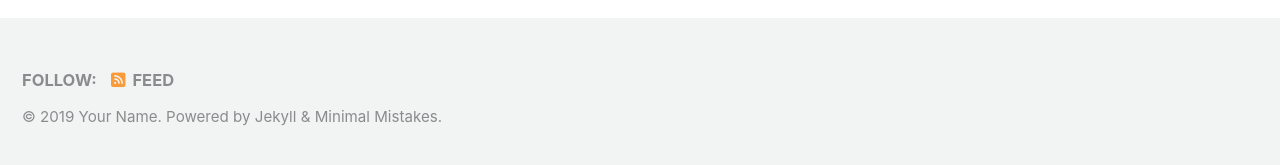
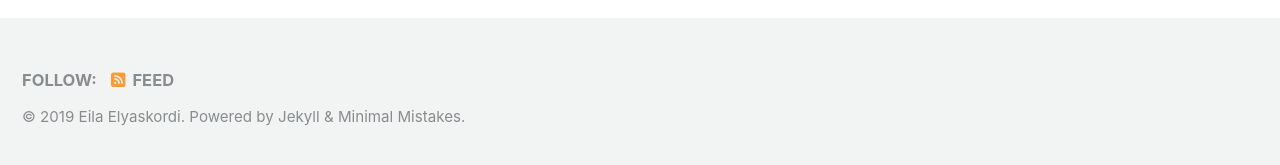
Before and after one commit to eila-elyas/eila-elyas.github.io, a Jekyll site: the page built from index.html, in a window 1280 px wide and 900 px high, scrolled down 222 px. Shown: the part 727-892 px from the top of the window. Built offline with Jekyll 4.4.1, drawn with Linux system fonts in a browser that asks for light colours; cached includes are drawn as plain includes; nearby versions of some CDN libraries; the list of posts is cut into pages by our own code; some of the changed text lies outside the part shown.

Commit message:
updated _config.yml

```diff
--- a/_config.yml
+++ b/_config.yml
@@ -16,11 +16,11 @@ minimal_mistakes_skin    : "default" # "air", "aqua", "contrast", "dark", "dirt"
 
 # Site Settings
 locale                   : "en-US"
-title                    : "Site Title"
+title                    : "Eila Elyaskordi"
 title_separator          : "-"
 subtitle                 : # site tagline that appears below site title in masthead
-name                     : "Your Name"
-description              : "An amazing website."
+name                     : "Eila Elyaskordi"
+description              : "Random projects."
 url                      : # the base hostname & protocol for your site e.g. "https://mmistakes.github.io"
 baseurl                  : # the subpath of your site, e.g. "/blog"
 repository               : # GitHub username/repo-name e.g. "mmistakes/minimal-mistakes"
@@ -107,7 +107,7 @@ analytics:
 
 # Site Author
 author:
-  name             : "Your Name"
+  name             : "Eila Elyaskordi"
   avatar           : # path of avatar image, e.g. "/assets/images/bio-photo.jpg"
   bio              : "I am an **amazing** person."
   location         : "Somewhere"
```
